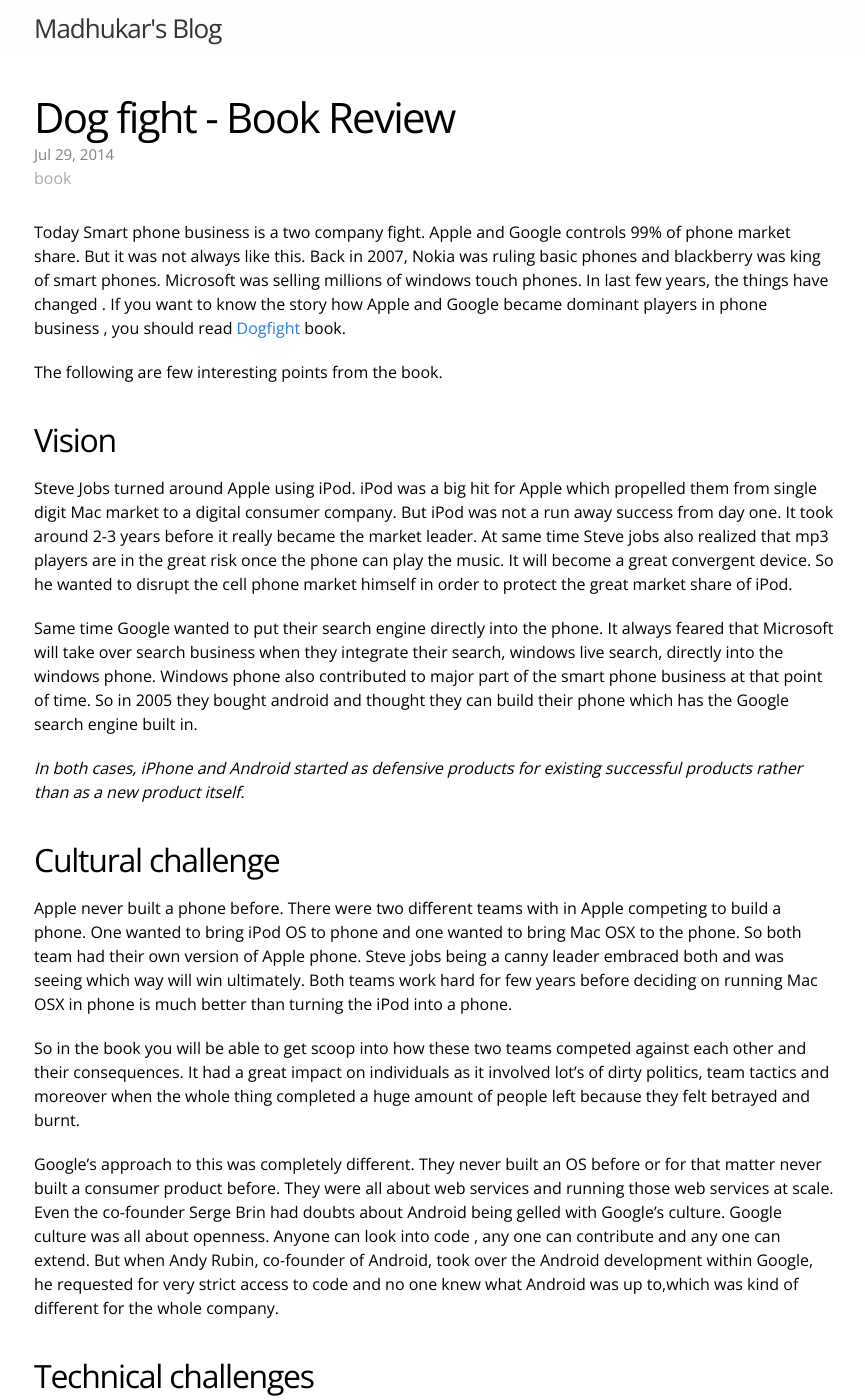
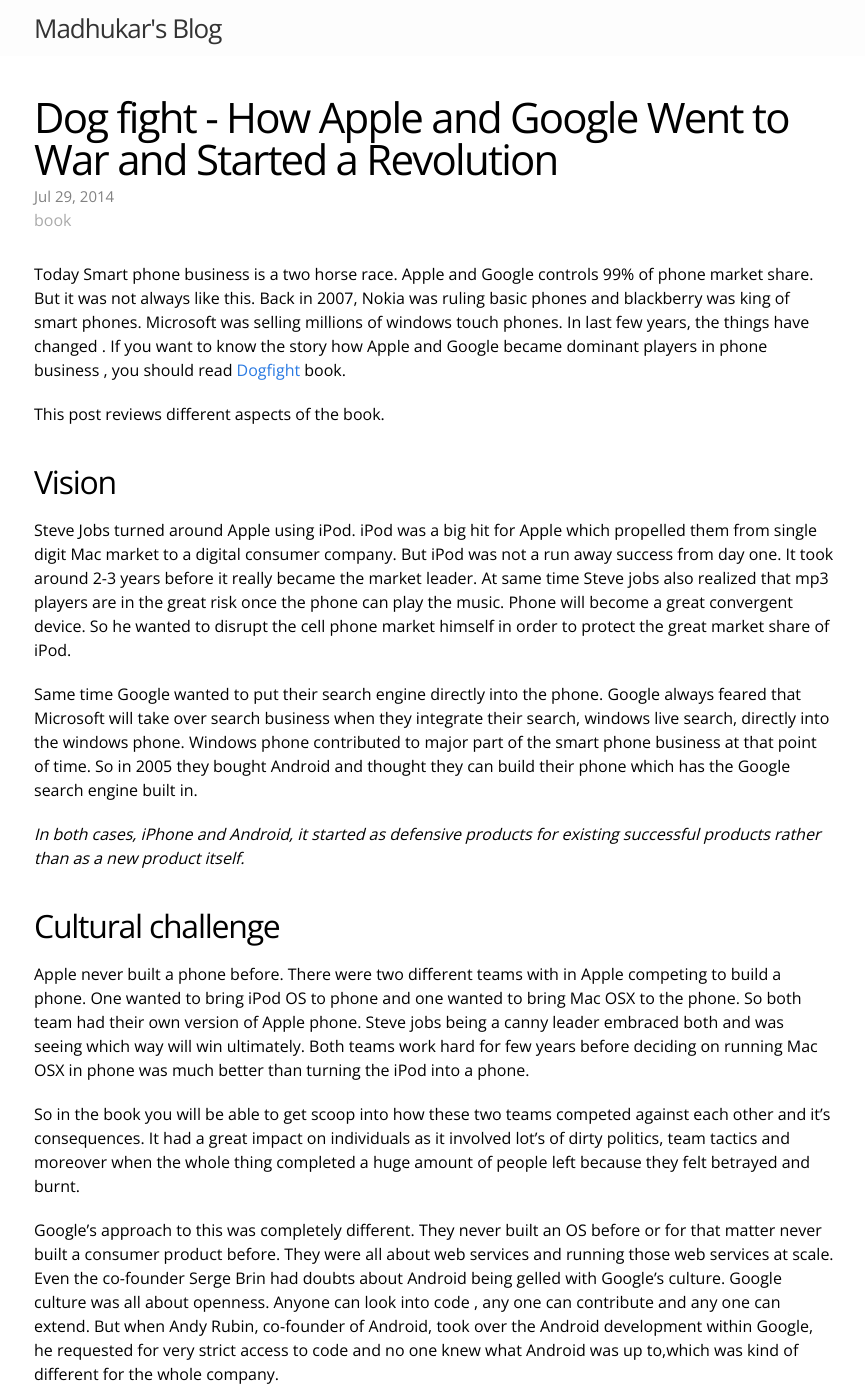
Before and after one commit to phatak-dev/blog, a Jekyll site: the page built from _posts/2014-07-29-dogfight-book-review.md, in a window 1280 px wide and 1400 px high. Shown: the whole window, without its empty margins (206-1071 px from the left). Built offline with Jekyll 4.4.1, drawn with Linux system fonts in a browser that asks for light colours; some of the changed text lies outside the part shown.

Commit message:
fixed spelling

```diff
--- a/_posts/2014-07-29-dogfight-book-review.md
+++ b/_posts/2014-07-29-dogfight-book-review.md
@@ -1,34 +1,34 @@
 ---
 layout: post
-title: "Dog fight - Book Review"
+title: "Dog fight - How Apple and Google Went to War and Started a Revolution"
 date : 2014-07-29
 categories: book
 ---
-Today Smart phone business is a two company fight. Apple and Google controls 99% of phone market share. But it was not always like this. Back in 2007, Nokia was ruling basic phones and blackberry was king of smart phones. Microsoft was selling millions of windows touch phones. In last few years, the things have changed . If you want to know the story how Apple and Google became dominant players in phone business , you should read [Dogfight](http://www.amazon.com/Dogfight-Apple-Google-Started-Revolution-ebook/dp/B00BIV1R98) book.
+Today Smart phone business is a two horse race. Apple and Google controls 99% of phone market share. But it was not always like this. Back in 2007, Nokia was ruling basic phones and blackberry was king of smart phones. Microsoft was selling millions of windows touch phones. In last few years, the things have changed . If you want to know the story how Apple and Google became dominant players in phone business , you should read [Dogfight](http://www.amazon.com/Dogfight-Apple-Google-Started-Revolution-ebook/dp/B00BIV1R98) book.
 
-The following are few interesting points from the book.
+This post reviews different aspects of the book.
 
 ##Vision
 
-Steve Jobs turned around Apple using iPod. iPod was a big hit for Apple which propelled them from single digit Mac market to a digital consumer company. But iPod was not a run away success from day one. It took around 2-3 years before it really became the market leader. At same time Steve jobs also realized that mp3 players are in the great risk once the phone can play the music. It will become a great convergent device. So he wanted to disrupt the cell phone market himself in order to protect the great market share of iPod.
+Steve Jobs turned around Apple using iPod. iPod was a big hit for Apple which propelled them from single digit Mac market to a digital consumer company. But iPod was not a run away success from day one. It took around 2-3 years before it really became the market leader. At same time Steve jobs also realized that mp3 players are in the great risk once the phone can play the music. Phone will become a great convergent device. So he wanted to disrupt the cell phone market himself in order to protect the great market share of iPod.
 
-Same time Google wanted to put their search engine directly into the phone. It always feared that
+Same time Google wanted to put their search engine directly into the phone. Google always feared that
 Microsoft will take over search business when they integrate their search, windows live search, directly into the
-windows phone. Windows phone also contributed to major part of the smart phone business at that
-point of time. So in 2005 they bought android and thought they can build their phone which
+windows phone. Windows phone contributed to major part of the smart phone business at that
+point of time. So in 2005 they bought Android and thought they can build their phone which
 has the Google search engine built in.
 
-*In both cases, iPhone and Android started as defensive products for existing successful products rather than as a new product itself.*
+*In both cases, iPhone and Android, it started as defensive products for existing successful products rather than as a new product itself.*
 
 ##Cultural challenge
 Apple never built a phone before. There were two different teams with in Apple competing
 to build a phone. One wanted to bring iPod OS to phone and one wanted to bring Mac OSX to the
 phone. So both team had their own version of Apple phone. Steve jobs being a canny leader
-embraced both and was seeing which way will win ultimately. Both teams work hard for few years before deciding on running Mac OSX in phone is much better than turning the iPod into a phone.
+embraced both and was seeing which way will win ultimately. Both teams work hard for few years before deciding on running Mac OSX in phone was much better than turning the iPod into a phone.
 
 
 So in the book you will be able to get scoop into how these two teams competed against
-each other and their consequences. It had a great impact on individuals
+each other and it's consequences. It had a great impact on individuals
 as it involved lot's of dirty politics, team tactics and moreover when the whole thing completed a huge amount of people left because they felt betrayed and burnt.
 
 Google's approach to this was completely different. They never built an OS before or for that matter never built a consumer product before. They were all about web services and running those web services at scale. Even the co-founder Serge Brin had doubts about Android being gelled with Google's culture. Google culture was all about openness. Anyone can look into code , any one can contribute and any one can extend. But when Andy Rubin, co-founder of Android, took over the Android development within Google, he requested for very strict access to code and no one knew what Android was up to,which was kind of different for the whole company.
```
Also changed, not shown: other parts of _posts/2014-07-29-dogfight-book-review.md (+4 -4 lines).
